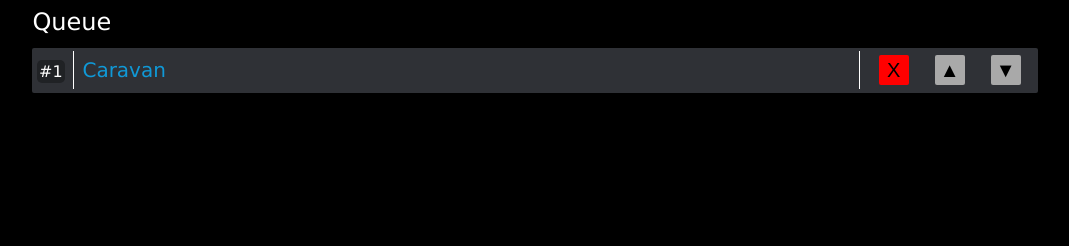
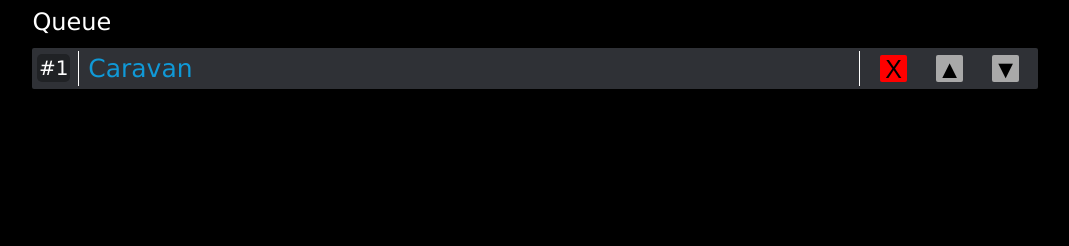
Before and after one commit to andrewmhett/kipp-web-dashboard, a Flask app: template templates/dashboard.html in a window 1280 px wide. Shown: the part 291-537 px from the top of the page, without its empty margins (105-1174 px from the left). Run offline with Flask 2, Linux system fonts and the light colour scheme; the template is opened without the code that fills it, so the values that code supplies are empty.

Commit message:
Made UI elements scale consistently

```diff
--- a/templates/dashboard.html
+++ b/templates/dashboard.html
@@ -9,11 +9,11 @@
       border:none;
       height:3vh;
       width:3vh;
-      font-size:2.5vh;
+      font-size:25px;
       padding:0px;
       vertical-align:bottom;
-      min-width:30px;
-      min-height:30px;
+      min-width:.7cm;
+      min-height:.7cm;
     }
 
     table{
@@ -27,6 +27,7 @@
       font-family:Verdana;
       font-weight:lighter;
       margin-left:1%;
+      font-size:25px;
     }
 
     td {
@@ -52,7 +53,7 @@
       background-color: #202225;
       padding: 2px;
       border-radius: 5px;
-      font-size:80%;
+      font-size:20px;
     }
   </style>
 </head>
@@ -81,7 +82,7 @@
                   <table style="margin-left:1%;">
                     <tr>
                       <td>
-                        <button class=song_button style="background-color:red;">X</button>
+                        <button class=song_button style="background-color:red;min-">X</button>
                       </td>
                       <td>
                         <button class=song_button style="background-color:DarkGray;">▲</button>
```
